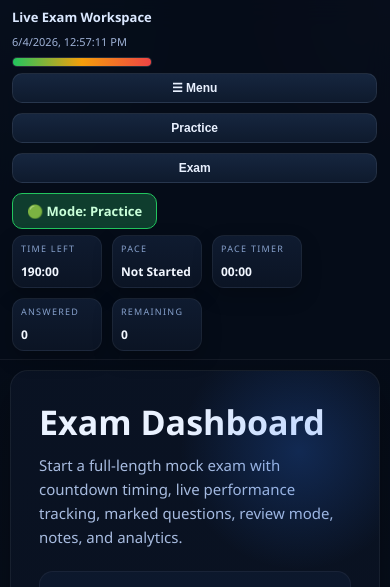
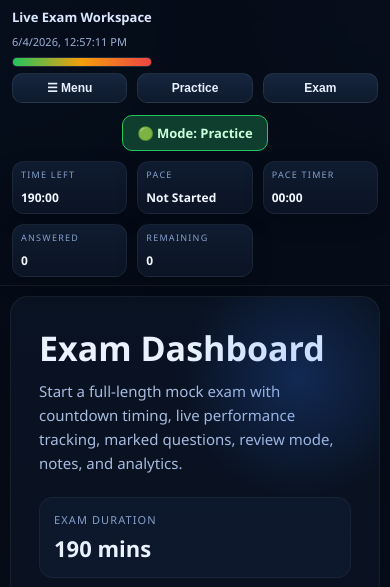
Before and after one commit to abpinedamb-cloud/cse-exam-workspace, a Flask app: page / in a window 390 px wide. Shown: the top 587 px of the page. Run offline with Flask 3, Linux system fonts and the light colour scheme.

Commit message:
Update index.html

```diff
--- a/templates/index.html
+++ b/templates/index.html
@@ -376,7 +376,6 @@
       border-top:1px solid rgba(255,255,255,.05);
       margin-top:14px;
     }
-
     .control-group{
       display:flex;
       gap:10px;
@@ -427,6 +426,9 @@
 }
 
 .mobile-controls {
+  display: none;
+}
+.mobile-mode-row {
   display: none;
 }
 
@@ -855,17 +857,23 @@
   }
 
   /* ✅ HIDE LEFT NAV BY DEFAULT */
+
 .left-nav {
-    display: none;
-    width: 100%;
-    border-right: none;
+  position: fixed;
+  top: 0;
+  left: 0;
+  height: 100%;
+  width: 220px;
+  z-index: 1000;
+  display: flex;
+  flex-direction: column;
+  overflow-y: auto;
+
   transform: translateX(-100%);
   transition: transform 0.3s ease;
-
 }
 
 .left-nav.mobile-show {
-    display: block;
   transform: translateX(0);
 }
 
@@ -980,7 +988,84 @@
 .mobile-controls {
   display: flex;
 }
-
+/* ✅ FIX TOP 3 BUTTONS */
+.mobile-controls {
+  display: grid;
+  grid-template-columns: repeat(3, 1fr);
+  gap: 6px;
+  width: 100%;
+}
+
+/* ✅ REMOVE FULL WIDTH JUST FOR THESE BUTTONS */
+
+.mobile-controls {
+  display: grid;
+  grid-template-columns: repeat(3, 1fr);
+  gap: 6px;
+  width: 100%;
+}
+
+.mobile-controls .btn {
+  width: auto !important;
+  padding: 8px;
+  font-size: 12px;
+}
+/* ✅ MOBILE: exam action buttons layout */
+.main-controls {
+  display: grid;
+  grid-template-columns: 1fr 1fr;
+  gap: 8px;
+  width: 100%;
+}
+
+.main-controls .control-group:first-child {
+  grid-column: span 2;
+  display: grid;
+  grid-template-columns: 1fr 1fr;
+  gap: 8px;
+}
+
+.main-controls .control-group:first-child .btn {
+  width: 100%;
+}
+
+.main-controls .control-group:last-child {
+  grid-column: span 2;
+  display: flex;
+  flex-direction: column;
+  gap: 8px;
+  width: 100%;
+}
+
+.main-controls .control-group:last-child .btn {
+  width: 100%;
+}
+
+/* ✅ MOBILE MODE ROW CENTERED */
+.mobile-mode-row {
+  display: flex;
+  justify-content: center;
+  width: 100%;
+  margin-top: 6px;
+}
+
+#mobileModeIndicator {
+  font-weight: 600;
+  font-size: 13px;
+  padding: 8px 14px;
+  border-radius: 10px;
+  background: #0f3d2e;
+  color: #c9ffd9;
+  border: 1px solid #22c55e;
+  min-width: 140px;
+  text-align: center;
+}
+
+/* ✅ METRICS directly below mode */
+.metric-strip {
+  width: 100%;
+  margin-top: 4px;
+}
 }
   </style>
 
@@ -1105,7 +1190,7 @@
   </div>
 
 <!-- MOBILE CONTROLS -->
-  <div class="mobile-controls" style="align-items:center; gap:10px; flex-wrap:wrap;">
+<div class="mobile-controls" style="align-items:center; gap:10px;">
 
   <button class="btn btn-dark mobile-menu-btn"
           onclick="toggleMobileNav()"
@@ -1124,21 +1209,11 @@
           style="padding:7px 10px; font-size:12px;">
     Exam
   </button>
-
-    <div id="mobileModeIndicator" style="
-      font-weight:600;
-      font-size:13px;
-      padding:8px 14px;
-      border-radius:10px;
-      background:#0f3d2e;
-      color:#c9ffd9;
-      border:1px solid #22c55e;
-      min-width:120px;
-      text-align:center;
-    ">
-      🟢 Mode: Practice
-    </div>
-
+</div>
+
+<!-- MOBILE MODE ROW -->
+<div class="mobile-mode-row">
+  <div id="mobileModeIndicator">🟢 Mode: Practice</div>
 </div>
 
   <!-- METRICS -->
@@ -1168,7 +1243,6 @@
       <span class="metric-value" id="remainingCountTop">0</span>
     </div>
   </div>
-
 </header>
 
     <!-- MAIN -->
```
Lines whose indentation alone changed are shown as unchanged.
